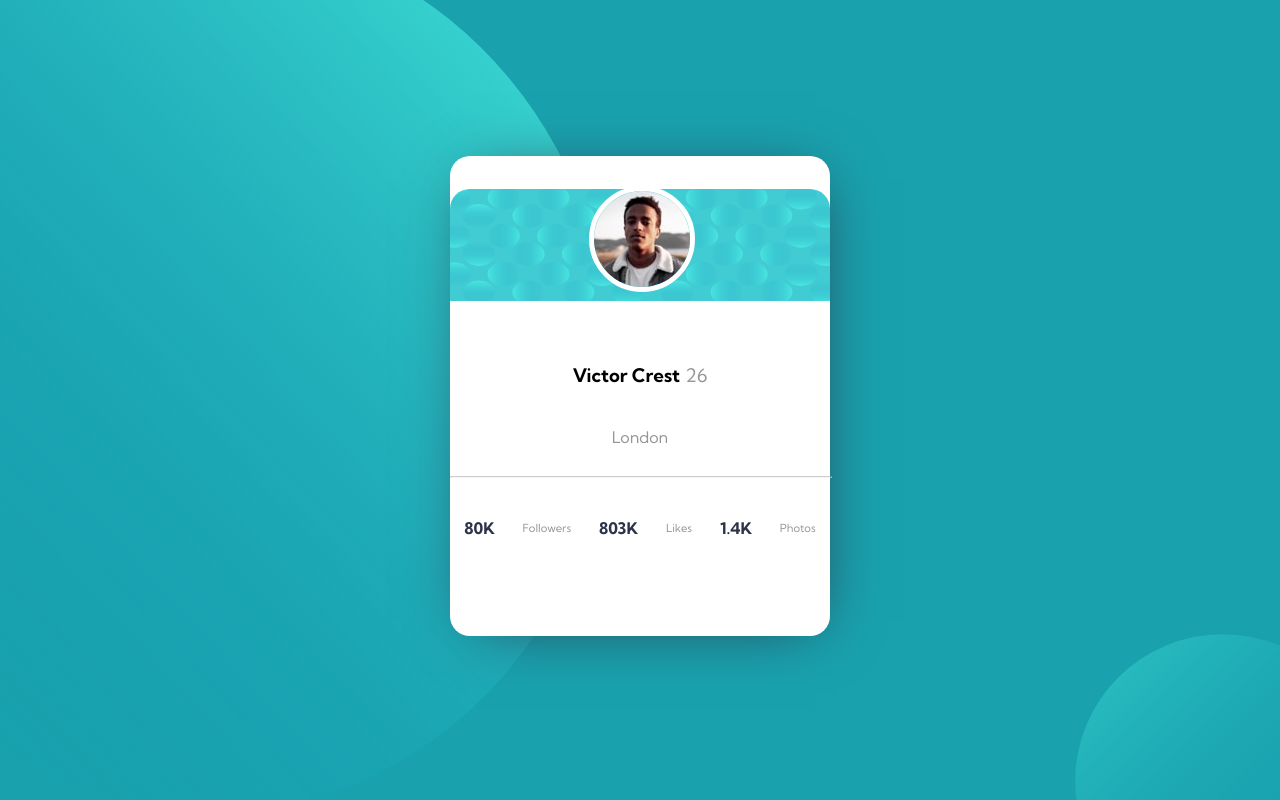
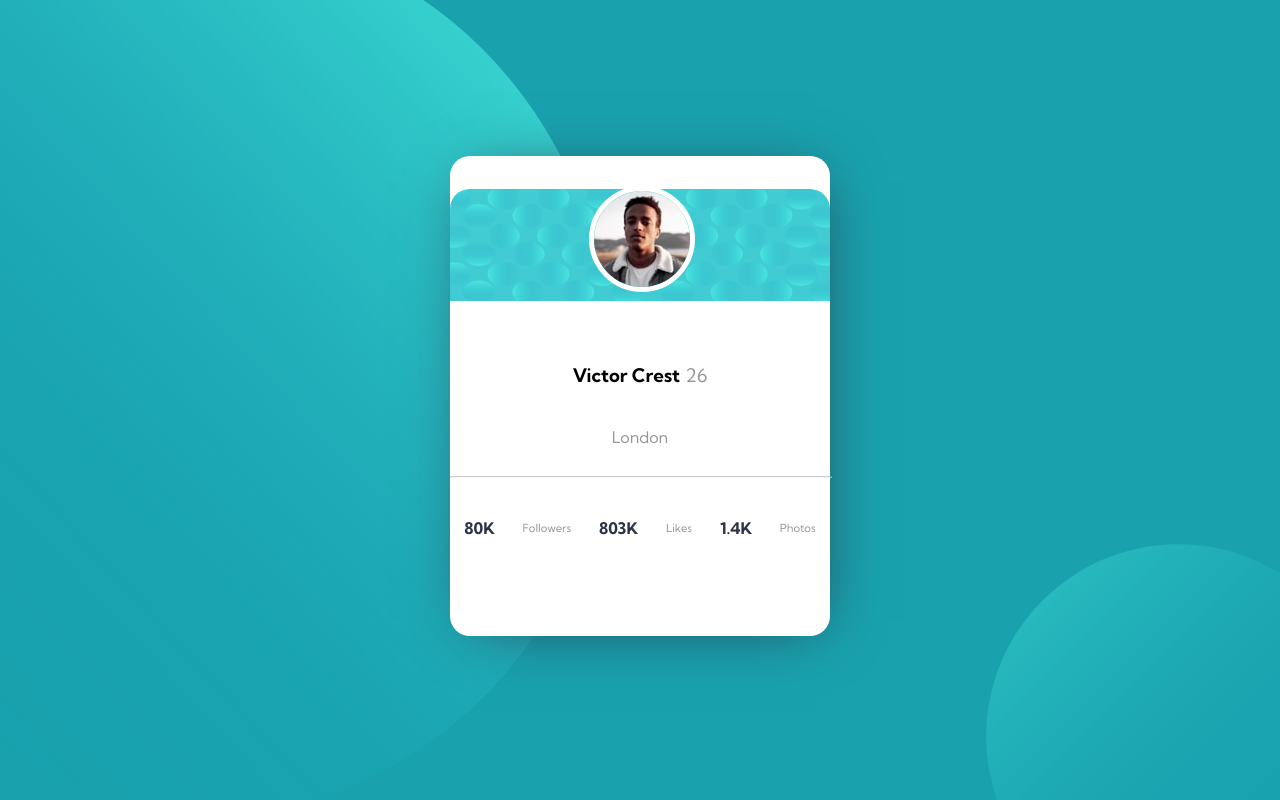
Before and after one commit to YasmimVieira/profile-card, a plain HTML site: page index.html in a window 1280 px wide. Drawn offline with Linux system fonts and the light colour scheme.

```diff
--- a/css/style.css
+++ b/css/style.css
@@ -20,7 +20,7 @@
 }
 
 .bg-bottom {
-    width: 23%;
+    width: 30%;
     position: fixed;
     bottom: -16vh;
     right: -7vw;
```
